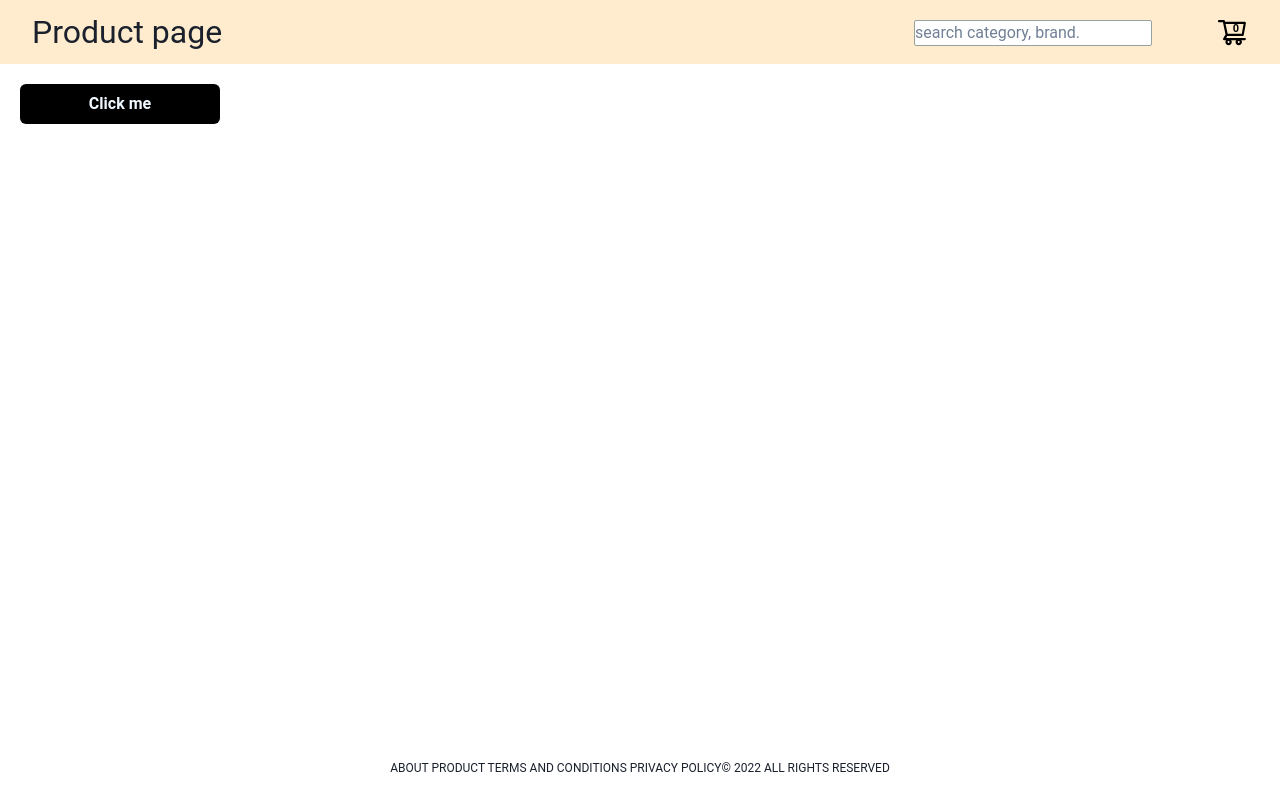
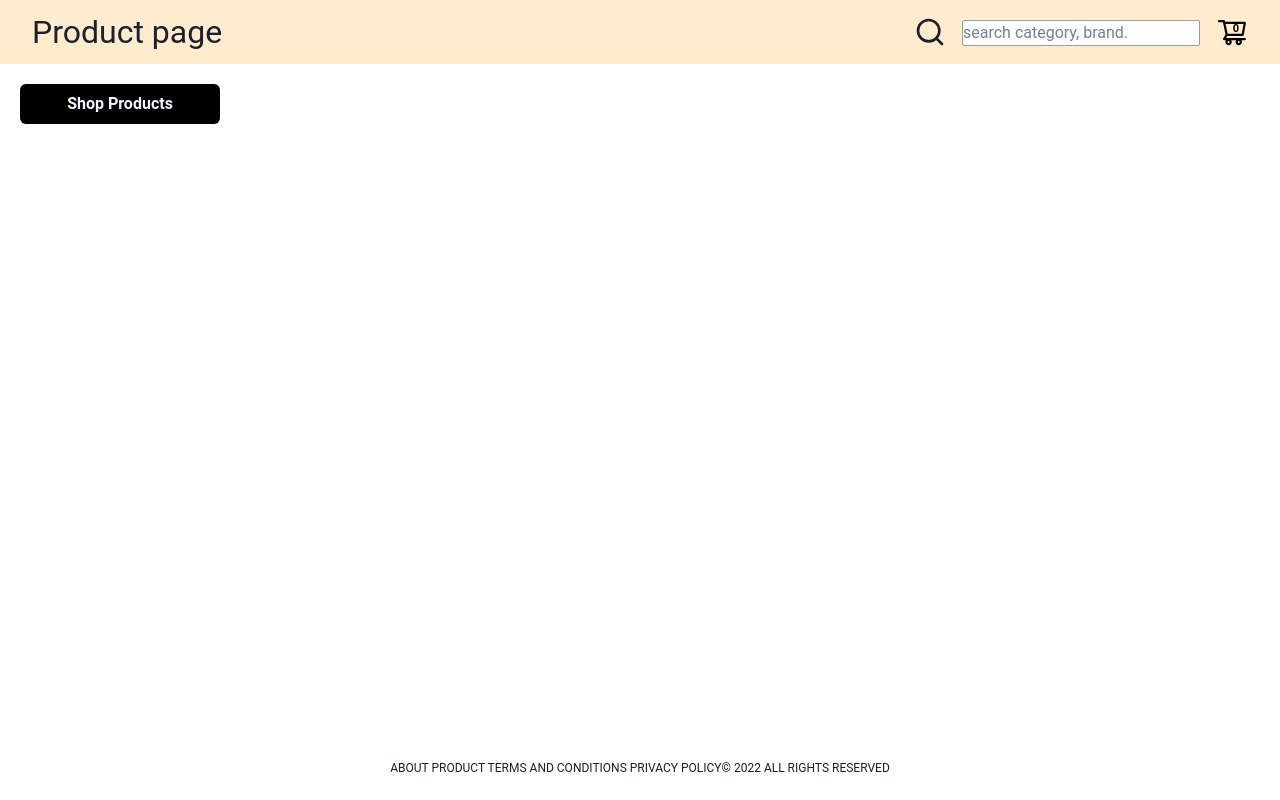
Before and after one commit to avijeetsengupta/product-listing, a React (Create React App) app: page /product/product-home in a window 1280 px wide. Built offline with nearby package versions, Linux system fonts and the light colour scheme.

Commit message:
changes.

```diff
--- a/src/component/home/components/HomeComponent.tsx
+++ b/src/component/home/components/HomeComponent.tsx
@@ -93,7 +93,7 @@ const HomeComponent = () => {
       ) : (
         <>
           <div onClick={handleProduct} className="click">
-            Click me
+            Shop Products
           </div>
         </>
       )}
--- a/src/component/topBar/TopBarComponent.tsx
+++ b/src/component/topBar/TopBarComponent.tsx
@@ -4,6 +4,7 @@ import { useAppDispatch, useAppSelector } from "../redux/hooks";
 import { RootState } from "../redux/store";
 import "./style.scss";
 import { AiOutlineShoppingCart } from "react-icons/ai";
+import { FiSearch } from "react-icons/fi";
 
 const TopBarComponent = () => {
   const demoData = useAppSelector((state: RootState) => state.product.productdata);
@@ -66,6 +67,9 @@ const TopBarComponent = () => {
     <div className="topbar">
       <div onClick={handleProd}>Product page</div>
       <div className="menuBar">
+        <div>
+          <FiSearch />
+        </div>
         <span className="searchArea">
           <input
             type={"text"}
--- a/src/component/topBar/style.scss
+++ b/src/component/topBar/style.scss
@@ -22,7 +22,7 @@
 }
 .menuBar {
   display: flex;
-  gap: 4rem;
+  gap: 1rem;
   position: relative;
   align-items: center;
   .searchArea {
```
